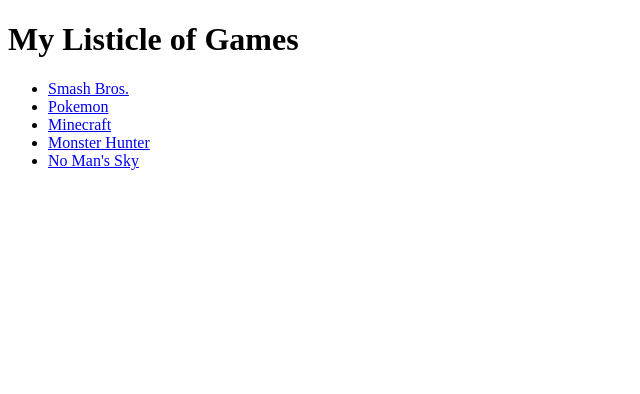
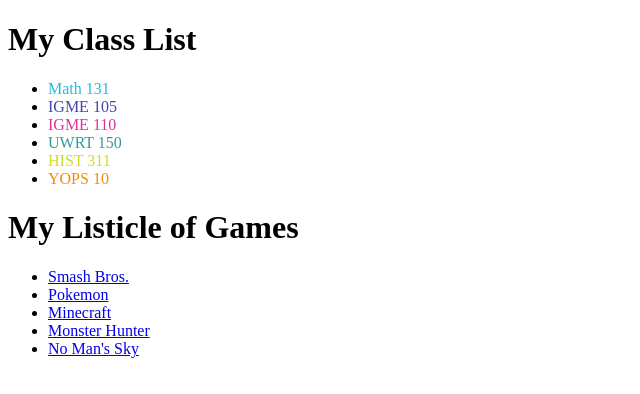
Before and after one commit to Tak0314/IGME-110-Repo, a plain HTML site: page index.html in a window 1280 px wide. Shown: the whole page, without its empty margins (0-640 px from the left). Drawn offline with Linux system fonts and the light colour scheme.

Commit message:
finished github pages site

```diff
--- a/index.html
+++ b/index.html
@@ -5,6 +5,19 @@
   <meta name="viewport" content="width=device-width, initial-scale=1.0">
   <title>Links Page</title>
 </head>
+<body>
+  <h1>My Class List</h1>
+  <ul>
+    <li><span style = "color: #22bbdd">Math 131</span></li>
+    <li><span style = "color: #4444aa">IGME 105</span></li>
+    <li><span style = "color: #dd3399">IGME 110</span></li>
+    <li><span style = "color: #339999">UWRT 150</span></li>
+    <li><span style = "color: #ccdd22">HIST 311</span></li>
+    <li><span style = "color: #fa8909">YOPS 10</span></li>
+
+
+  </ul>
+</body>
 <body>
   <h1>My Listicle of Games</h1>
   <ul>
```
